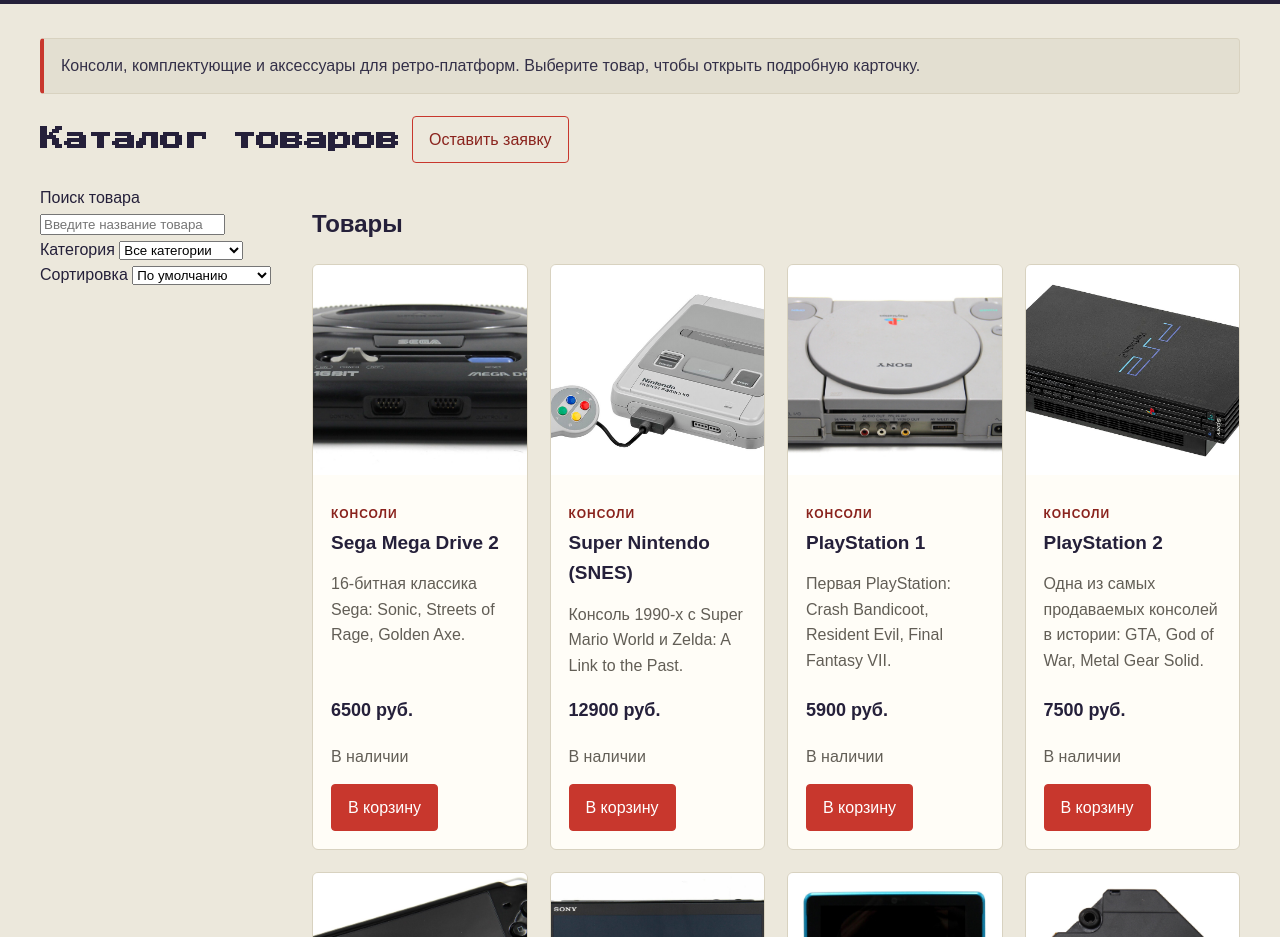
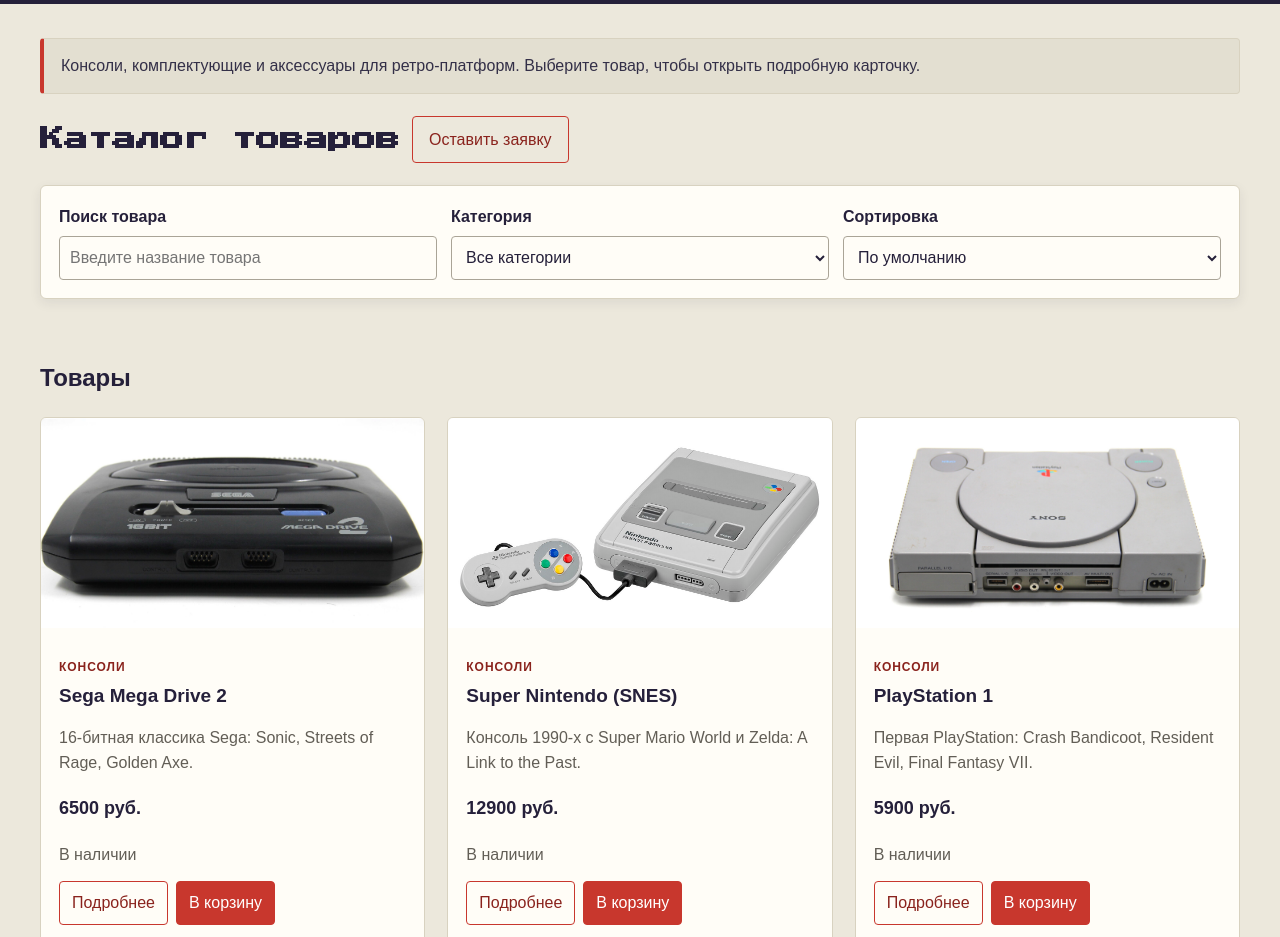
Before and after one commit to TrevesFaq/kr4-js-shop, a plain HTML site: page catalog.html in a window 1280 px wide. Shown: the part 165-1102 px from the top of the page. Drawn offline with Linux system fonts and the light colour scheme.

Commit message:
feat: complete JavaScript shop project

```diff
--- a/catalog.html
+++ b/catalog.html
@@ -39,7 +39,6 @@
       <ul class="site-nav__list" id="main-menu">
         <li><a class="site-nav__link" href="index.html">Главная</a></li>
         <li><a class="site-nav__link site-nav__link--active" href="catalog.html" aria-current="page">Каталог</a></li>
-        <li><a class="site-nav__link" href="product.html">Товар</a></li>
         <li><a class="site-nav__link" href="order.html">Заявка</a></li>
         <li><a class="site-nav__link" href="contacts.html">Контакты</a></li>
         <li class="site-nav__more">
--- a/css/responsive.css
+++ b/css/responsive.css
@@ -1,3 +1,10 @@
+/*
+Адаптивные стили для контрольной работы №3.
+Подход: Mobile First.
+Базовые стили рассчитаны на мобильный экран.
+Расширения добавляются через min-width медиазапросы.
+*/
+
 *,
 *::before,
 *::after {
@@ -149,6 +156,87 @@ body {
   }
 }
 
+/* Каталог КР №4 */
+.catalog-layout {
+  grid-template-columns: minmax(0, 1fr);
+}
+
+.catalog-controls {
+  display: grid;
+  grid-template-columns: 1fr;
+  gap: 14px;
+  padding: 18px;
+  margin-bottom: 18px;
+  background: var(--white);
+  border: 1px solid var(--border);
+  border-radius: 6px;
+  box-shadow: 0 4px 12px rgba(37, 32, 58, 0.08);
+}
+
+.catalog-controls__group {
+  display: grid;
+  gap: 6px;
+}
+
+.catalog-controls__group label {
+  font-weight: 700;
+}
+
+.catalog-controls__input,
+.catalog-controls__select {
+  width: 100%;
+  min-height: 44px;
+  padding: 8px 10px;
+  color: #25203a;
+  background: var(--white);
+  border: 1px solid #aaa497;
+  border-radius: 4px;
+  font: inherit;
+}
+
+.catalog-controls__input:focus,
+.catalog-controls__select:focus {
+  border-color: var(--red);
+  outline: 2px solid rgba(201, 54, 43, 0.2);
+}
+
+.catalog-count {
+  margin: 12px 0;
+  color: var(--muted);
+  font-weight: 700;
+}
+
+.catalog-empty {
+  padding: 14px;
+  background: var(--white);
+  border: 1px solid var(--border);
+  border-radius: 6px;
+}
+
+.catalog-empty[hidden] {
+  display: none;
+}
+
+@media (min-width: 768px) {
+  .catalog-controls {
+    grid-template-columns: repeat(3, minmax(0, 1fr));
+    align-items: end;
+  }
+}
+
+@media (min-width: 1024px) {
+  .product-grid--catalog {
+    grid-template-columns: repeat(2, minmax(0, 1fr));
+  }
+}
+
+@media (min-width: 1280px) {
+  .product-grid--catalog {
+    grid-template-columns: repeat(3, minmax(0, 1fr));
+  }
+}
+
+/* Валидация формы КР №4 */
 .order-form__group {
   display: grid;
   gap: 6px;
--- a/js/catalog.js
+++ b/js/catalog.js
@@ -76,6 +76,14 @@ function createProductCard(product) {
   const status = document.createElement('p');
   status.textContent = getProductStatus(product);
 
+  const actions = document.createElement('div');
+  actions.classList.add('product-card__actions');
+
+  const detailsLink = document.createElement('a');
+  detailsLink.classList.add('button', 'button--outline');
+  detailsLink.href = `product.html#${product.slug}`;
+  detailsLink.textContent = 'Подробнее';
+
   const button = document.createElement('button');
   button.classList.add('button');
   button.type = 'button';
@@ -88,7 +96,8 @@ function createProductCard(product) {
     button.textContent = 'Недоступно';
   }
 
-  body.append(category, title, description, price, status, button);
+  actions.append(detailsLink, button);
+  body.append(category, title, description, price, status, actions);
   card.append(image, body);
 
   return card;
--- a/js/data.js
+++ b/js/data.js
@@ -1,6 +1,7 @@
 const products = [
   {
     id: 1,
+    slug: 'mega-drive-2',
     title: 'Sega Mega Drive 2',
     category: 'consoles',
     price: 6500,
@@ -12,6 +13,7 @@ const products = [
   },
   {
     id: 2,
+    slug: 'snes',
     title: 'Super Nintendo (SNES)',
     category: 'consoles',
     price: 12900,
@@ -23,6 +25,7 @@ const products = [
   },
   {
     id: 3,
+    slug: 'ps1',
     title: 'PlayStation 1',
     category: 'consoles',
     price: 5900,
@@ -34,6 +37,7 @@ const products = [
   },
   {
     id: 4,
+    slug: 'ps2',
     title: 'PlayStation 2',
     category: 'consoles',
     price: 7500,
@@ -45,6 +49,7 @@ const products = [
   },
   {
     id: 5,
+    slug: 'psp',
     title: 'PlayStation Portable (PSP)',
     category: 'consoles',
     price: 6900,
@@ -56,6 +61,7 @@ const products = [
   },
   {
     id: 6,
+    slug: 'ps-vita',
     title: 'PlayStation Vita',
     category: 'consoles',
     price: 11900,
@@ -67,6 +73,7 @@ const products = [
   },
   {
     id: 7,
+    slug: 'nintendo-3ds',
     title: 'Nintendo 3DS',
     category: 'consoles',
     price: 10500,
@@ -78,6 +85,7 @@ const products = [
   },
   {
     id: 8,
+    slug: 'ps1-laser',
     title: 'Лазерная головка для PS1',
     category: 'accessories',
     price: 1800,
@@ -89,6 +97,7 @@ const products = [
   },
   {
     id: 9,
+    slug: 'psu-9v',
     title: 'Блок питания 9V',
     category: 'accessories',
     price: 1200,
@@ -100,6 +109,7 @@ const products = [
   },
   {
     id: 10,
+    slug: 'ps1-memory-card',
     title: 'Карта памяти для PS1',
     category: 'accessories',
     price: 900,
@@ -111,6 +121,7 @@ const products = [
   },
   {
     id: 11,
+    slug: 'md-pad',
     title: 'Геймпад 6 кнопок для Mega Drive',
     category: 'accessories',
     price: 1500,
```
Also changed, not shown: contacts.html (+0 -1 lines), index.html (+0 -1 lines), order.html (+0 -1 lines).
